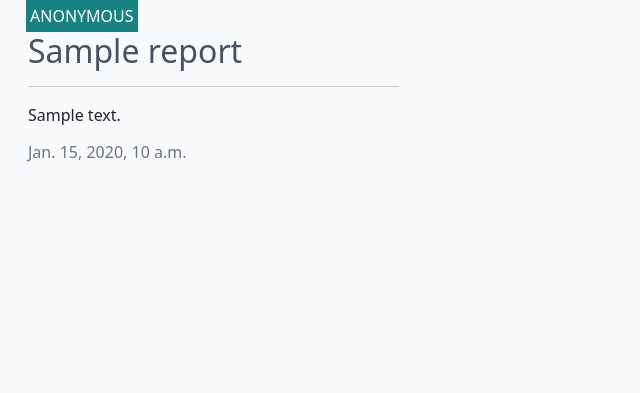
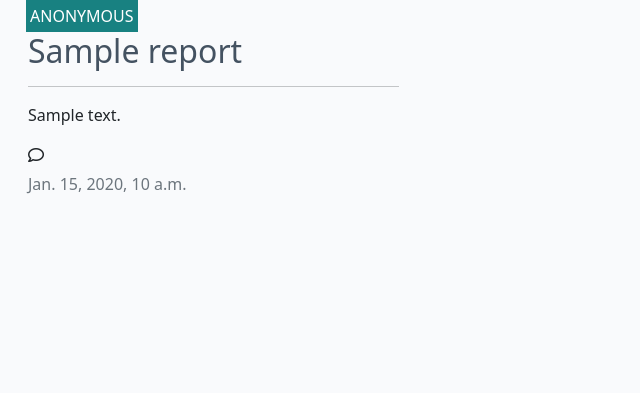
Before and after one commit to Kc-Vic/conflict_report_python_project, a Django app: page / in a window 1280 px wide. Shown: the part 60-453 px from the top of the page, without its empty margins (0-640 px from the left). Run offline with Django 4.2, Linux system fonts and the light colour scheme; tables that the repository leaves empty hold one stand-in row (values such as "Sample post").

Commit message:
updated report_detail.html to display comments. Imported comment icon from fontawesome

```diff
--- a/civ_intel/templates/civ_intel/index.html
+++ b/civ_intel/templates/civ_intel/index.html
@@ -30,6 +30,13 @@
 
                             <hr />
                             <p class="card-text">{{ report.content|truncatewords:30 }}</p>
+                            <div class="mb-2">
+                                {% if report.comment %}
+                                <i class="fas fa-comment"></i> {{ report.comment|length }}
+                                {% else %}
+                                <i class="far fa-comment"></i>
+                                {% endif %}
+                            </div>
                             <p class="card-text text-muted h6">{{ report.created_at}}</p>
                         </div>
                     </div>
--- a/civ_intel/templates/civ_intel/report_detail.html
+++ b/civ_intel/templates/civ_intel/report_detail.html
@@ -26,6 +26,7 @@
                 <p class="card-text">
                     {{ report.content | safe }}
                 </p>
+                <p class="card-text text-muted h6">{{ report.comment | safe }}</p>
             </div>
         </div>
     </div>
```
